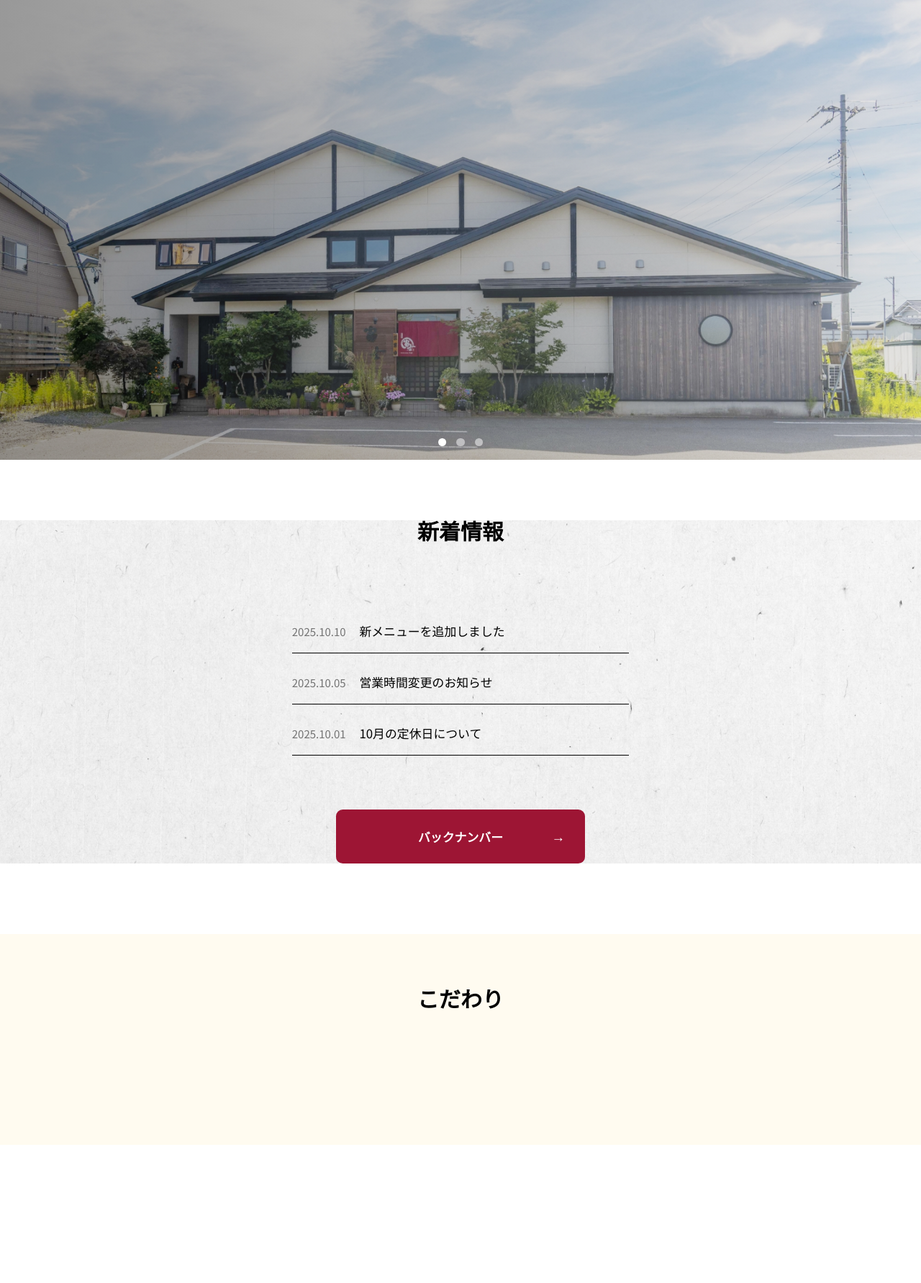
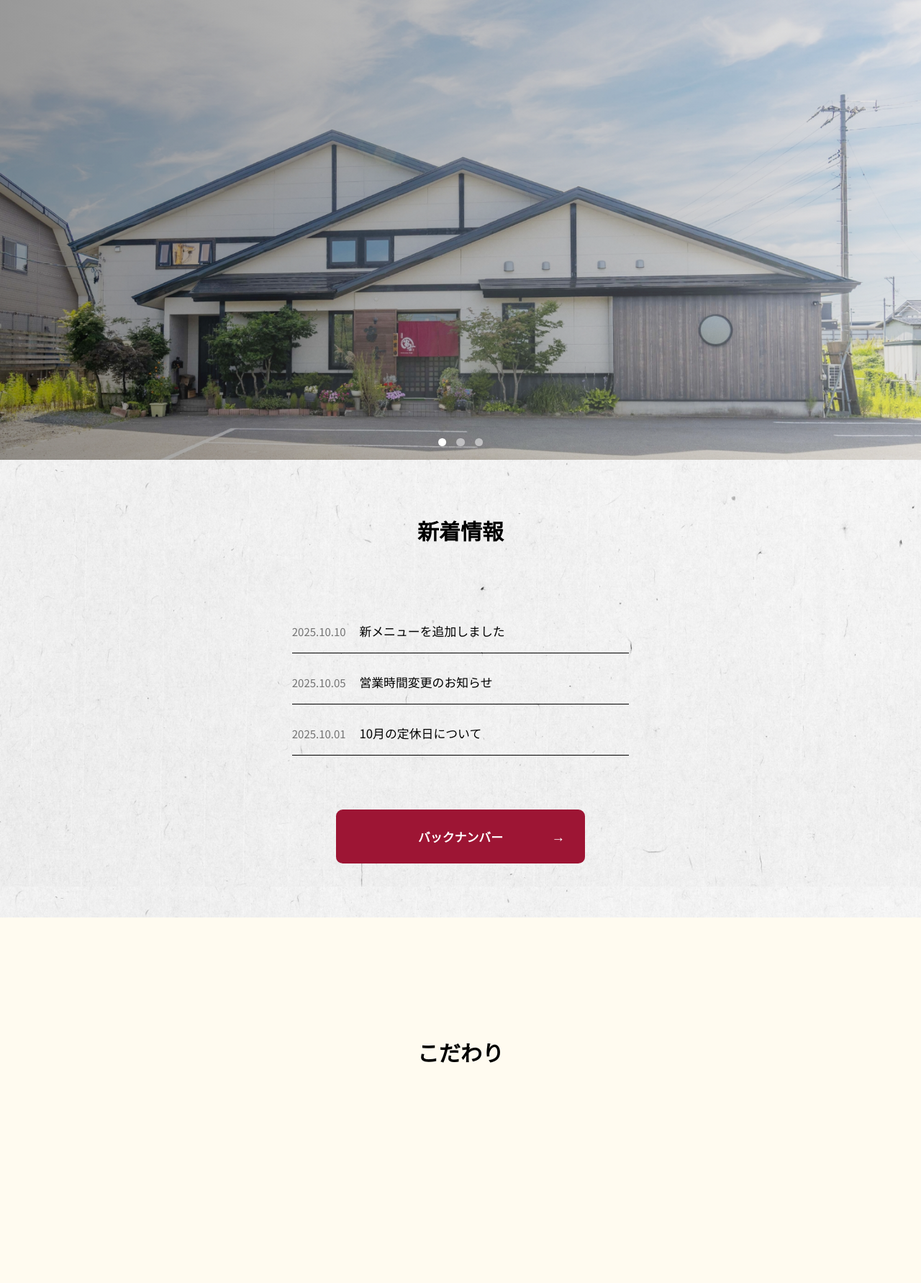
Before and after one commit to kato-t-web/fuji202510, a PHP site: page / in a window 1280 px wide. Shown: the part 76-1859 px from the top of the page at 72% size. Run offline with PHP 8.4, Linux system fonts and the light colour scheme.

Commit message:
marginとpaddinを修正

```diff
--- a/style.css
+++ b/style.css
@@ -614,8 +614,8 @@ img {
 /* News Section */
 .l-news {
     width: 100vw;
-    margin-top: 9rem;
-    margin-bottom: 8rem;
+    padding-top: 9rem;
+    padding-bottom: 8rem;
     background-image: url('assets/images/img_back.png');
     background-size: 100% auto;
     background-repeat: repeat-y;
@@ -713,8 +713,8 @@ img {
 /* Concept Section */
 .l-concept {
     width: 100vw;
-    margin-top: 10.5rem;
-    margin-bottom: 12.5rem;
+    padding-top: 10.5rem;
+    padding-bottom: 12.5rem;
     background-color: #FFFBF0;
 }
 
```
